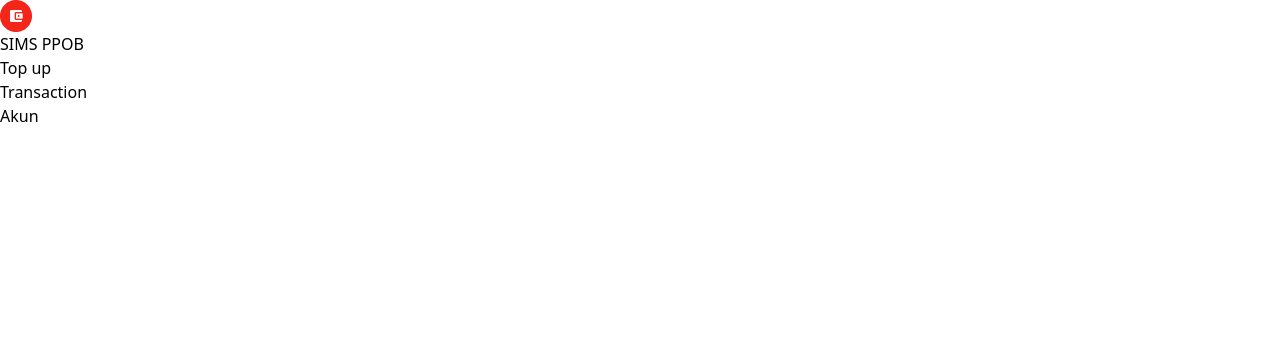
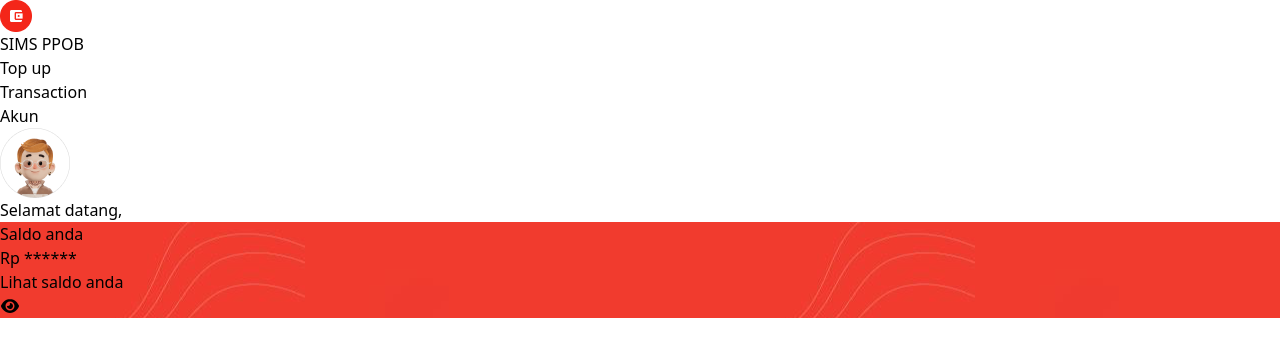
Before and after one commit to ilham-2001/SIMS-PPOB-IlhamRizqyakbar, a React (Vite) app: page /topup in a window 1280 px wide. Shown: the top 356 px of the page. Built offline with nearby package versions, Linux system fonts and the light colour scheme; no server answers.

Commit message:
add building block component main card for transactions and topup

```diff
--- a/src/pages/TopUp.jsx
+++ b/src/pages/TopUp.jsx
@@ -1,9 +1,13 @@
 import Header from '../components/Header';
+import MainCard from '../components/MainCard';
 
 const TopUp = () => {
   return (
     <div>
       <Header />
+        <div className='container mx-auto flex flex-col gap-12 mt-8'>
+          <MainCard />
+      </div>
     </div>
   )
 }
--- a/src/pages/Transactions.jsx
+++ b/src/pages/Transactions.jsx
@@ -1,9 +1,13 @@
 import Header from '../components/Header'
+import MainCard from '../components/MainCard'
 
 const Transactions = () => {
   return (
     <div>
       <Header />
+        <div className='container mx-auto flex flex-col gap-12 mt-8'>
+          <MainCard />
+      </div>
     </div>
   )
 }
```
